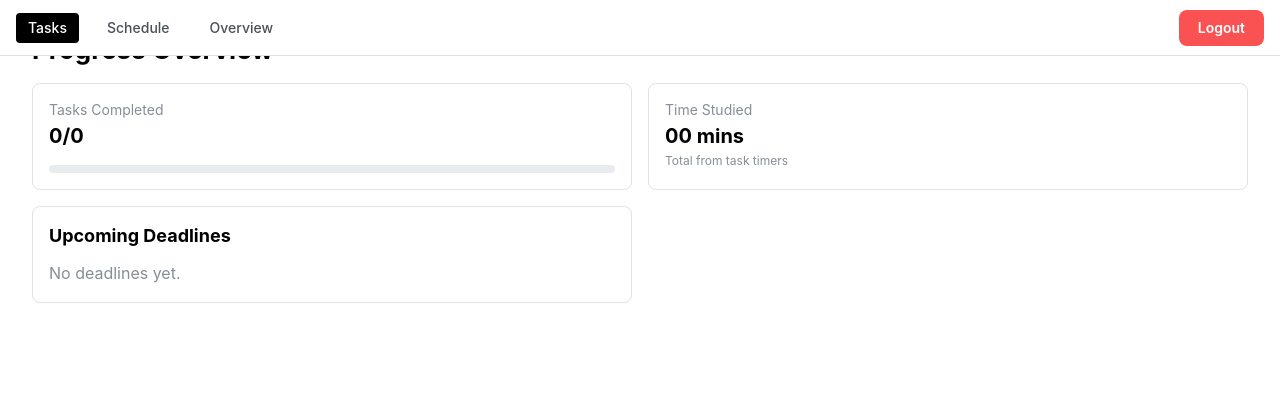
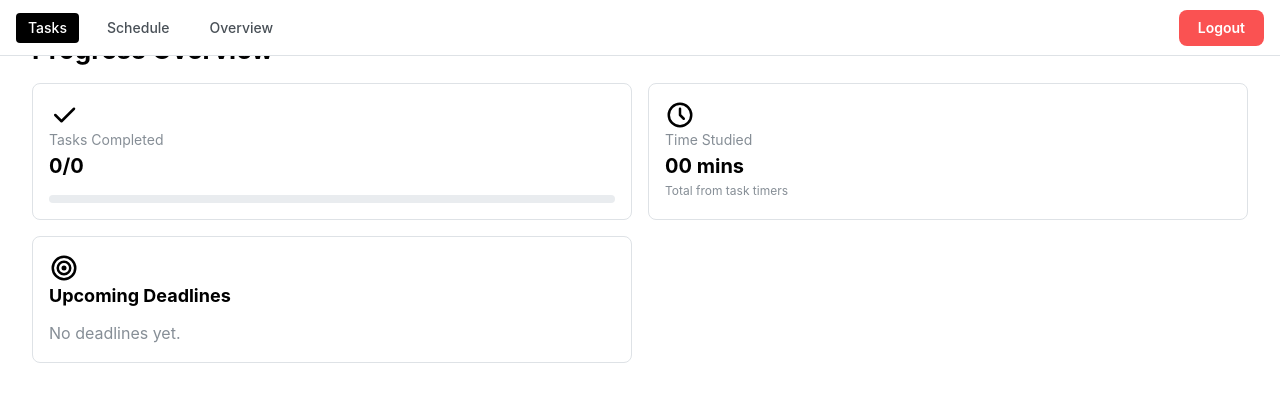
Before and after one commit to mishelld/study-buddy, a React (Vite) app in the folder study-buddy/: page /overview in a window 1280 px wide. Shown: the top 402 px of the page. Built offline with nearby package versions, Linux system fonts and the light colour scheme.

Commit message:
imported and added icons for the overview display

```diff
--- a/study-buddy/src/pages/OverViewPage.jsx
+++ b/study-buddy/src/pages/OverViewPage.jsx
@@ -1,6 +1,12 @@
 import { useContext, useMemo } from "react";
 import { Card, Group, Text, Title, Stack, Progress, SimpleGrid } from "@mantine/core";
 import { TaskContext } from "../providers/TaskProvider";
+import {
+    IconCheck,
+    IconClock,
+    IconTarget,
+} from "@tabler/icons-react";
+
 
 
 function formatTotalStudyTime(totalSeconds) {
@@ -69,18 +75,21 @@ export default function OverViewPage() {
             <SimpleGrid cols={{ base: 1, sm: 2 }} spacing="md">
 
                 <Card withBorder radius="md" p="md">
+                    <IconCheck size={30} />
                     <Text c="dimmed" size="sm">Tasks Completed</Text>
                     <Text fw={700} size="xl">{completedTasks}/{numOfAllTasks}</Text>
                     <Progress value={completedTasksPortion} mt="sm" />
                 </Card>
 
                 <Card withBorder radius="md" p="md">
+                    <IconClock size={30} />
                     <Text c="dimmed" size="sm">Time Studied</Text>
                     <Text fw={700} size="xl">{formatTotalStudyTime(totalStudySeconds)}</Text>
                     <Text c="dimmed" size="xs">Total from task timers</Text>
                 </Card>
 
                 <Card withBorder radius="md" p="md">
+                    <IconTarget size={30} />
                     <Title order={4} mb="sm">Upcoming Deadlines</Title>
                     {upcoming.length === 0
                         ? <Text c="dimmed">No deadlines yet.</Text>
```
